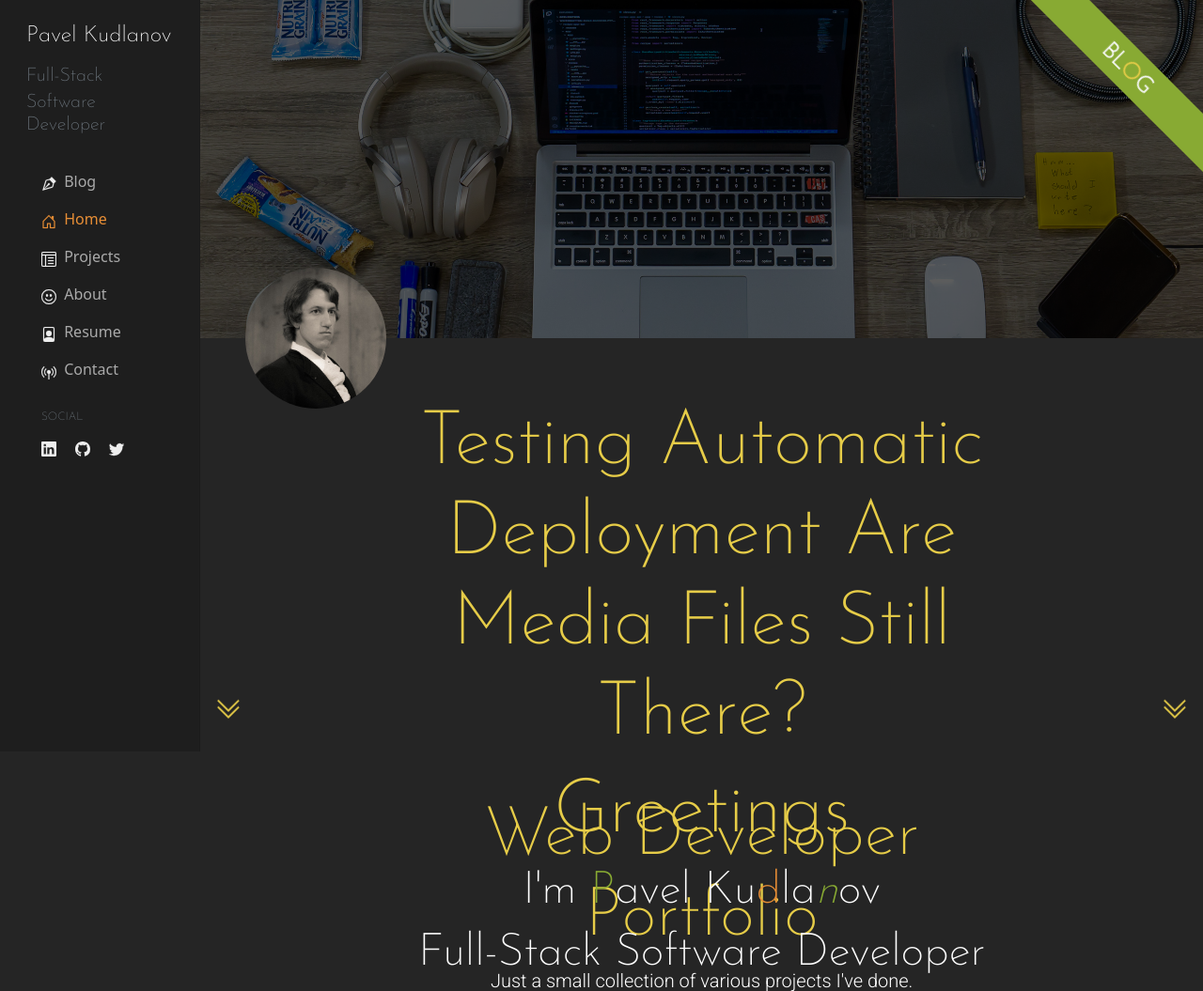
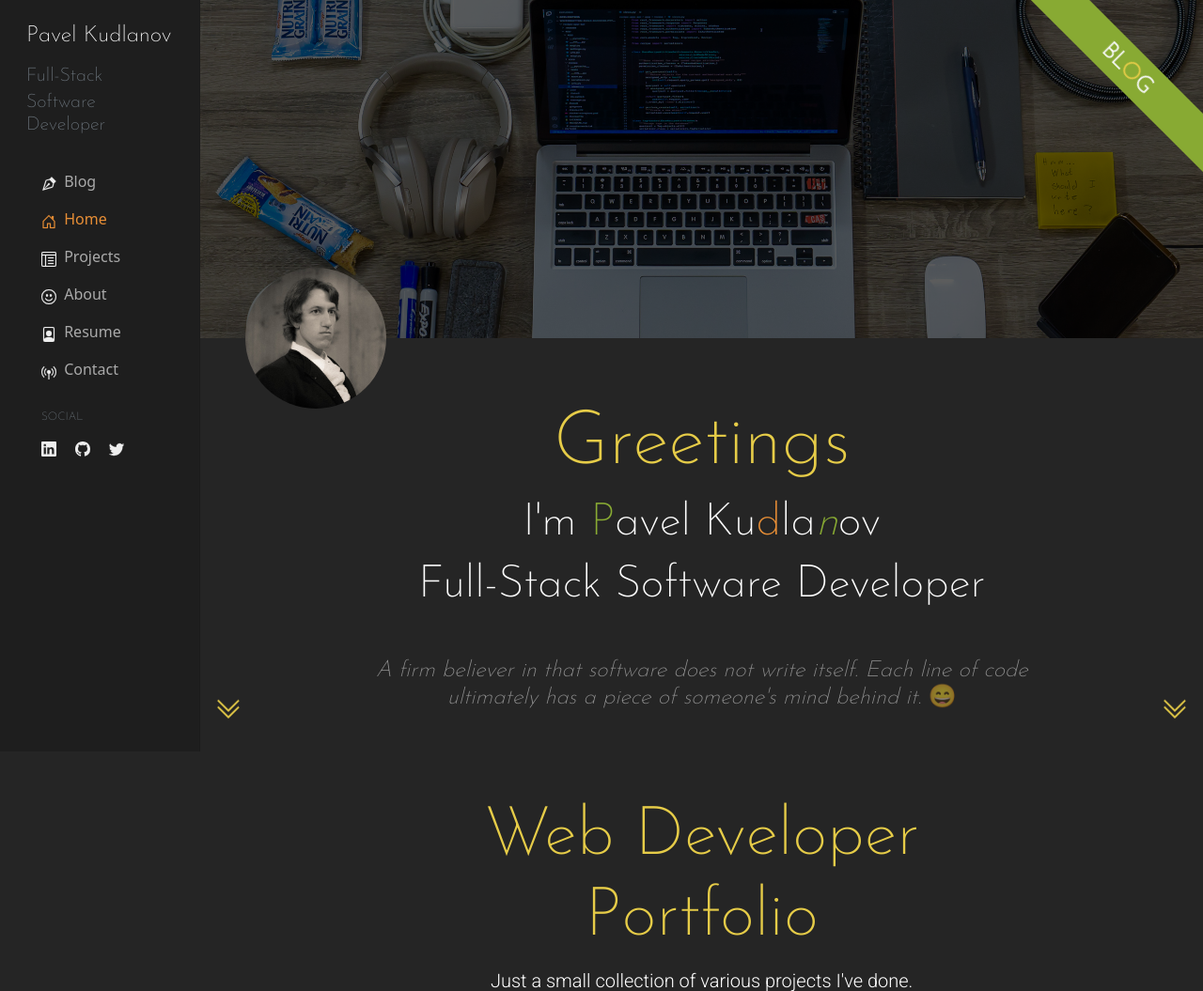
Before and after one commit to pkudlanov/personal-portfolio-django, a Django app: page / in a window 1280 px wide. Shown: the top 1055 px of the page at 94% size. Run offline with Django 3.2, Linux system fonts and the light colour scheme; data that the repository does not hold is empty; parts of the project's set-up code (start-up, migrations or seed data) failed here and were passed over; some libraries are stand-ins or nearby versions.

Commit message:
Test of automatic deployment as a service Removed h1 on home page

```diff
--- a/portfolio/templates/portfolio/home.html
+++ b/portfolio/templates/portfolio/home.html
@@ -140,7 +140,6 @@
 
             <div class="text-part row justify-content-center p-0 mx-0 mb-3">
                 <div class="col-md-9 text-center px-4 px-lg-5">
-                    <h1 class="font-weight-bold color-y display-1">Testing Automatic Deployment Are Media Files Still There?</h1>
                     <h1 class="font-weight-bold color-y display-1">Greetings</h1>
                     <h2 class="font-weight-bold display-5">I'm <span class="color-g">P</span>avel Ku<span class="color-o">d</span>la<i class="color-g">n</i>ov</h2>
                     <h2 class="display-5">Full-Stack Software Developer</h2>
```
